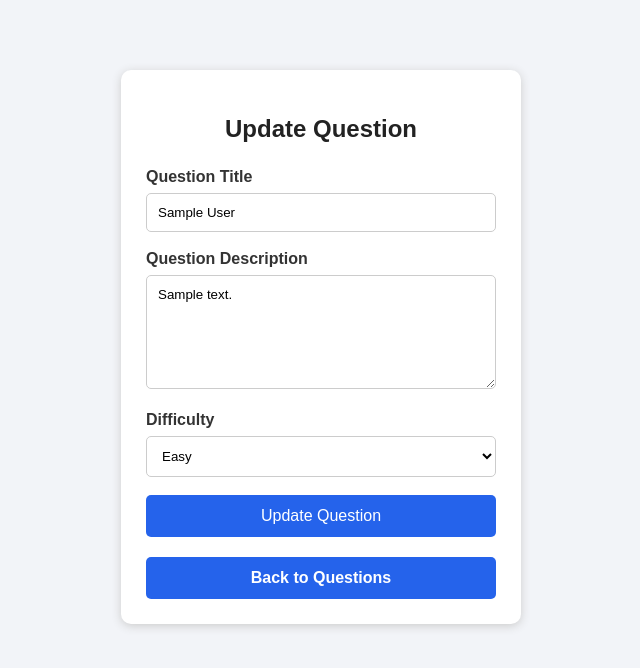
After one commit to AwareHarshal5057/online--coding, a Django app: page /accounts/edit-question/1/ in a window 1280 px wide. The commit adds this page. Shown: the top 668 px of the page, without its empty margins (319-959 px from the left). Run offline with Django 5.2, Linux system fonts and the light colour scheme; a user stored in the database is signed in; tables that the repository leaves empty hold one stand-in row (values such as "Sample post").

Commit message:
working tha file

```diff
--- a/accounts/templates/accounts/coding.html
+++ b/accounts/templates/accounts/coding.html
@@ -59,6 +59,10 @@
                     <strong>Difficulty:</strong> {{ q.difficulty }}
                 </p>
 
+                <a href="{% url 'edit_question' q.id %}" class="start-coding-btn">
+                  Edit Question
+                </a>
+
             </div>
 
         {% empty %}
--- /dev/null
+++ b/accounts/templates/accounts/edit_question.html
@@ -0,0 +1,62 @@
+
+{% load static %}
+
+<!DOCTYPE html>
+<html lang="en">
+<head>
+    <meta charset="UTF-8">
+    <meta name="viewport" content="width=device-width, initial-scale=1.0">
+    <title>Edit Question</title>
+
+    <link rel="stylesheet" href="{% static 'accounts/css/style.css' %}">
+</head>
+<body>
+
+    <div class="container">
+
+        <h2>Update Question</h2>
+
+        <form method="POST">
+            {% csrf_token %}
+
+            <div class="form-group">
+                <label>Question Title</label>
+                <input
+                    type="text"
+                    name="title"
+                    value="{{ question.title }}"
+                    required
+                >
+            </div>
+
+            <div class="form-group">
+                <label>Question Description</label>
+                <textarea
+                    name="description"
+                    rows="6"
+                    required
+                >{{ question.description }}</textarea>
+            </div>
+
+            <div class="form-group">
+                <label>Difficulty</label>
+
+                <select name="difficulty" required>
+                    <option value="Easy" {% if question.difficulty == "Easy" %}selected{% endif %}>Easy</option>
+                    <option value="Medium" {% if question.difficulty == "Medium" %}selected{% endif %}>Medium</option>
+                    <option value="Hard" {% if question.difficulty == "Hard" %}selected{% endif %}>Hard</option>
+                </select>
+            </div>
+
+            <button type="submit">Update Question</button>
+
+        </form>
+
+        <a href="{% url 'coding' %}" class="back-dashboard-btn">
+            Back to Questions
+        </a>
+
+    </div>
+
+</body>
+</html>
--- a/accounts/urls.py
+++ b/accounts/urls.py
@@ -9,4 +9,5 @@ urlpatterns = [
     path("logout/",views.logout_view,name="logout"),
     path("coding/", views.coding, name="coding"),
     path("add-question/", views.add_question, name="add_question"),
+    path("edit-question/<int:id>/", views.edit_question, name="edit_question"),
 ]
```
